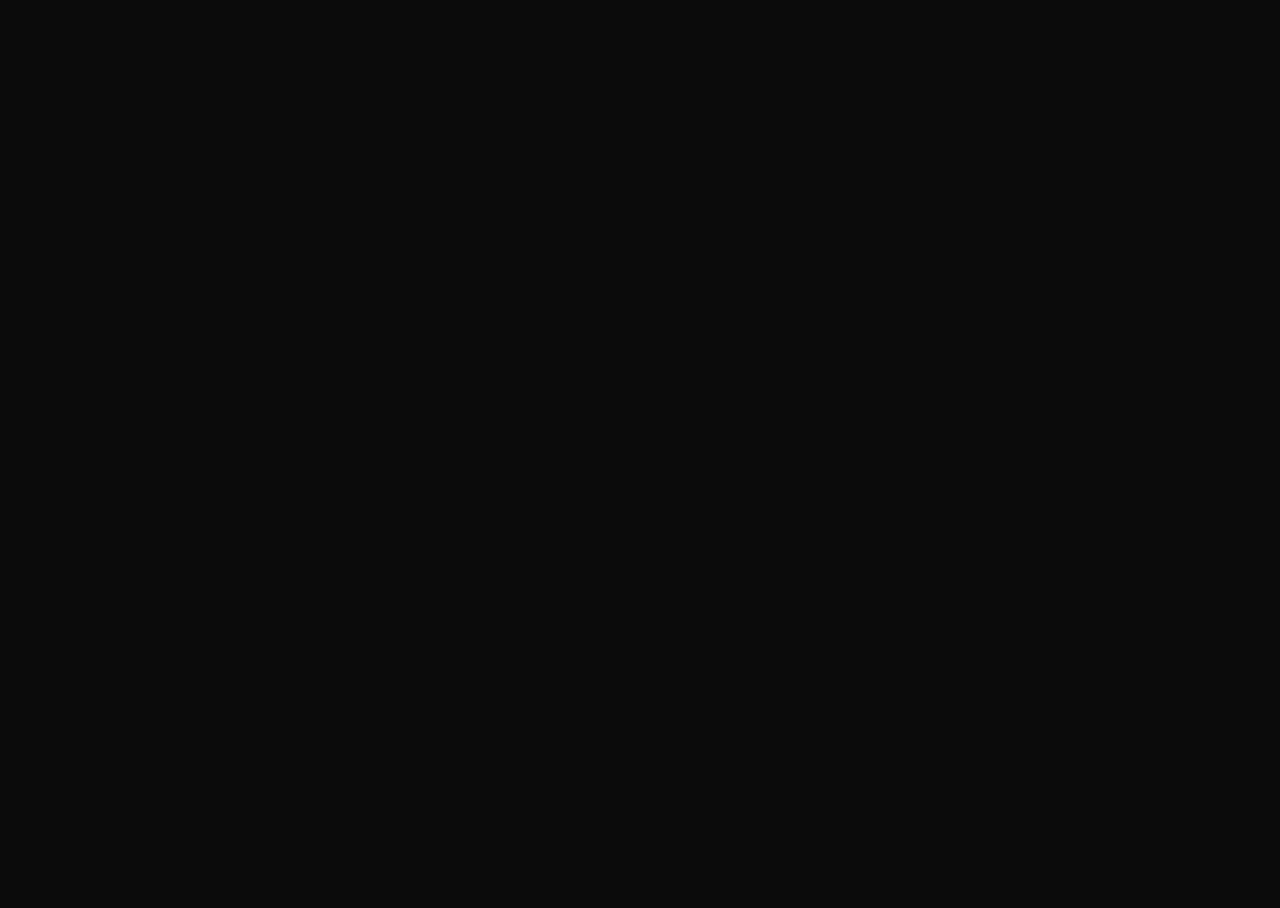
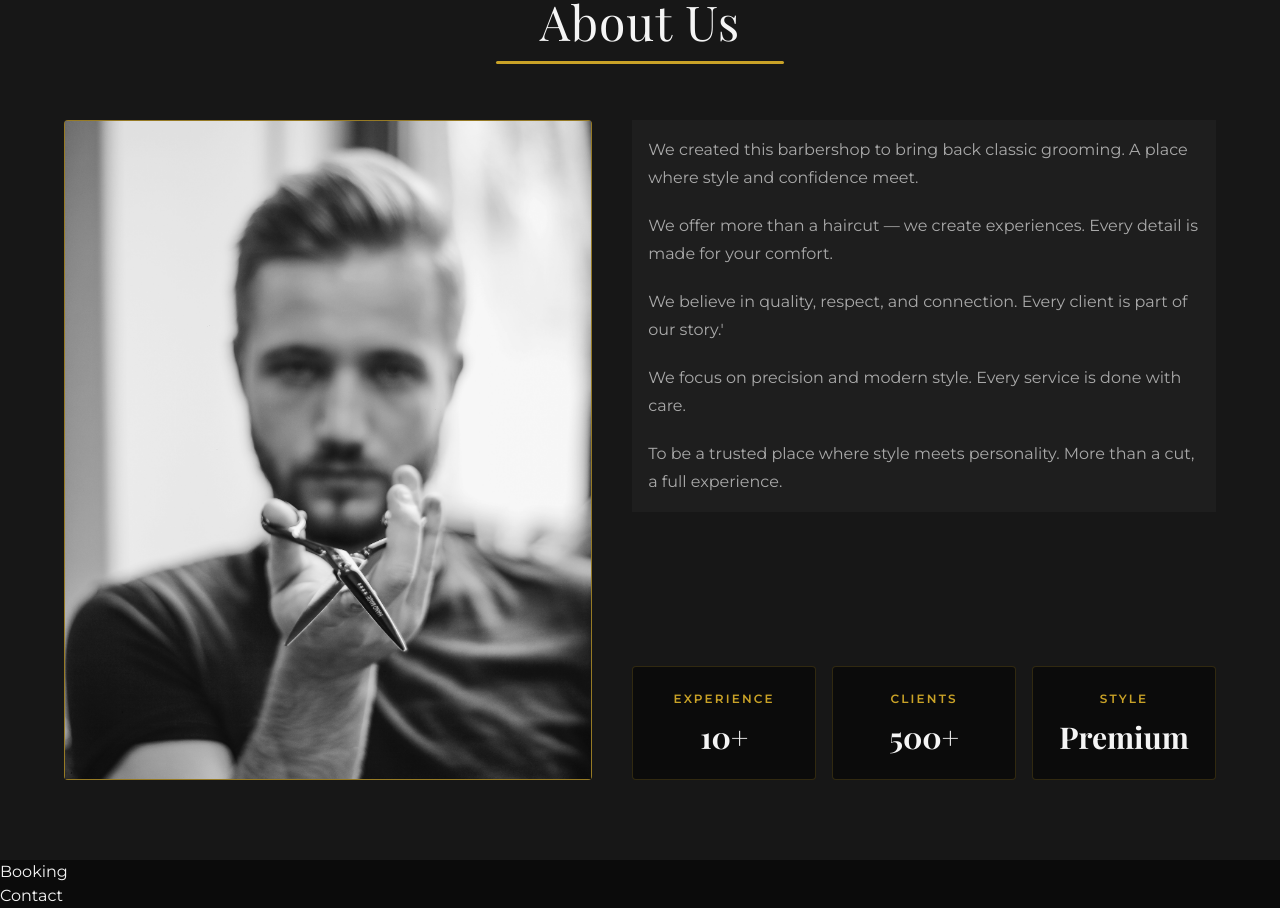
Before and after one commit to eujoao-maciel/barbershop-page, a React (Vite) app in the folder client/: page / in a window 1280 px wide. Shown: the part 3060-3968 px from the top of the page. Before the commit the page ends 3049 px from the top, so only its background shows below. Built offline with nearby package versions, Linux system fonts and the light colour scheme.

Commit message:
add about section summary text

```diff
--- a/client/src/sections/About.tsx
+++ b/client/src/sections/About.tsx
@@ -1,7 +1,77 @@
+import { Title } from "../components/ui/Title.tsx"
+import ownerbarber from "../assets/ownerbarber.jpg"
+
+const highlights = [
+    { label: "Experience", value: "10+" },
+    { label: "Clients", value: "500+" },
+    { label: "Style", value: "Premium" },
+]
+
 export const About = () => {
     return (
-        <section>
-            <h1>About</h1>
+        <section
+            id="about"
+            className="min-h-screen bg-black-secondary px-7 py-20"
+        >
+            <div className="mx-auto flex w-full max-w-6xl flex-col gap-14">
+                <Title title="About Us" />
+
+                <div className="grid items-stretch gap-8 lg:grid-cols-[minmax(0,0.95fr)_minmax(0,1.05fr)] lg:gap-10">
+                    <div className="min-h-[22rem] rounded-sm border border-gold-primary/70 bg-surface-dark sm:min-h-[28rem]">
+                        <img
+                            className="object-cover"
+                            src={ownerbarber}
+                            alt="owner barber"
+                        />
+                    </div>
+
+                    <div className="flex flex-col justify-between gap-8">
+                        <div className="bg-surface-dark p-4 space-y-5 text-left">
+                            <p className="text-sm leading-7 text-white-primary/65 sm:text-base">
+                                We created this barbershop to bring back classic
+                                grooming. A place where style and confidence
+                                meet.
+                            </p>
+
+                            <p className="text-sm leading-7 text-white-primary/65 sm:text-base">
+                                We offer more than a haircut — we create
+                                experiences. Every detail is made for your
+                                comfort.
+                            </p>
+
+                            <p className="text-sm leading-7 text-white-primary/65 sm:text-base">
+                                We believe in quality, respect, and connection.
+                                Every client is part of our story.'
+                            </p>
+                            <p className="text-sm leading-7 text-white-primary/65 sm:text-base">
+                                We focus on precision and modern style. Every
+                                service is done with care.
+                            </p>
+
+                            <p className="text-sm leading-7 text-white-primary/65 sm:text-base">
+                                To be a trusted place where style meets
+                                personality. More than a cut, a full experience.
+                            </p>
+                        </div>
+
+                        <div className="grid grid-cols-1 gap-4 sm:grid-cols-3">
+                            {highlights.map(({ label, value }) => (
+                                <div
+                                    key={label}
+                                    className="rounded-sm border border-gold-primary/20 bg-black-primary px-5 py-6 text-center"
+                                >
+                                    <span className="block text-xs font-semibold uppercase tracking-[0.18em] text-gold-primary">
+                                        {label}
+                                    </span>
+                                    <strong className="mt-3 block font-serif text-3xl text-white-primary">
+                                        {value}
+                                    </strong>
+                                </div>
+                            ))}
+                        </div>
+                    </div>
+                </div>
+            </div>
         </section>
     )
 }
```
Also changed, not shown: client/src/assets/ownerbarber.jpg (added).
